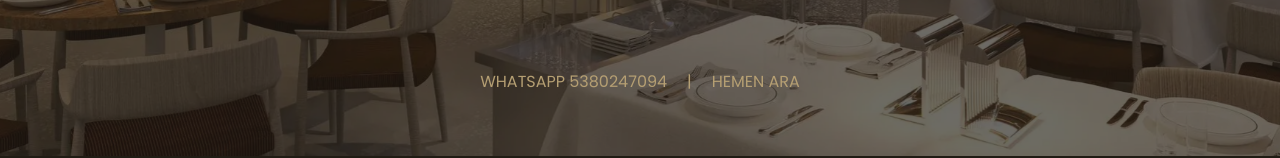
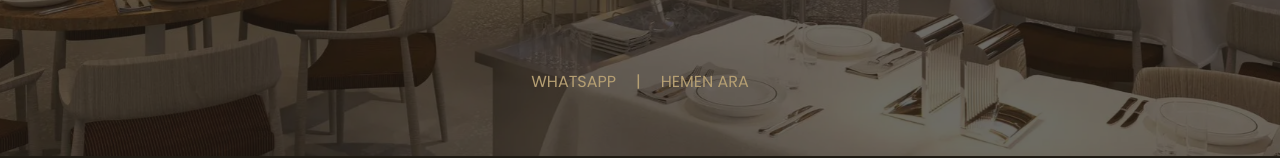
Before and after one commit to irfansubasi/manifest, a React (Vite) app: page / in a window 1280 px wide. Shown: the part 644-802 px from the top of the page. Built offline with nearby package versions, Linux system fonts and the light colour scheme.

Commit message:
fix hero string

```diff
--- a/src/App.jsx
+++ b/src/App.jsx
@@ -126,7 +126,7 @@ function App() {
                 target="_blank"
                 href="https://wa.me/905380247094"
               >
-                WHATSAPP 5380247094
+                WHATSAPP
               </a>
             </li>
             <span> | </span>
```
